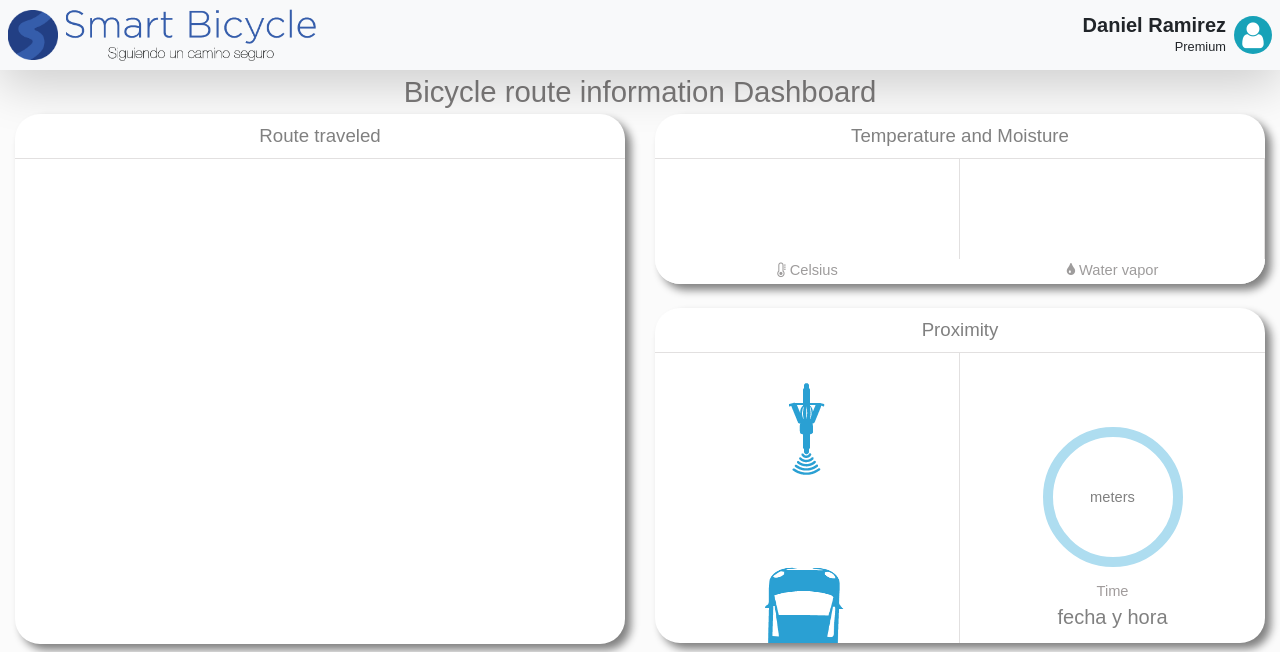
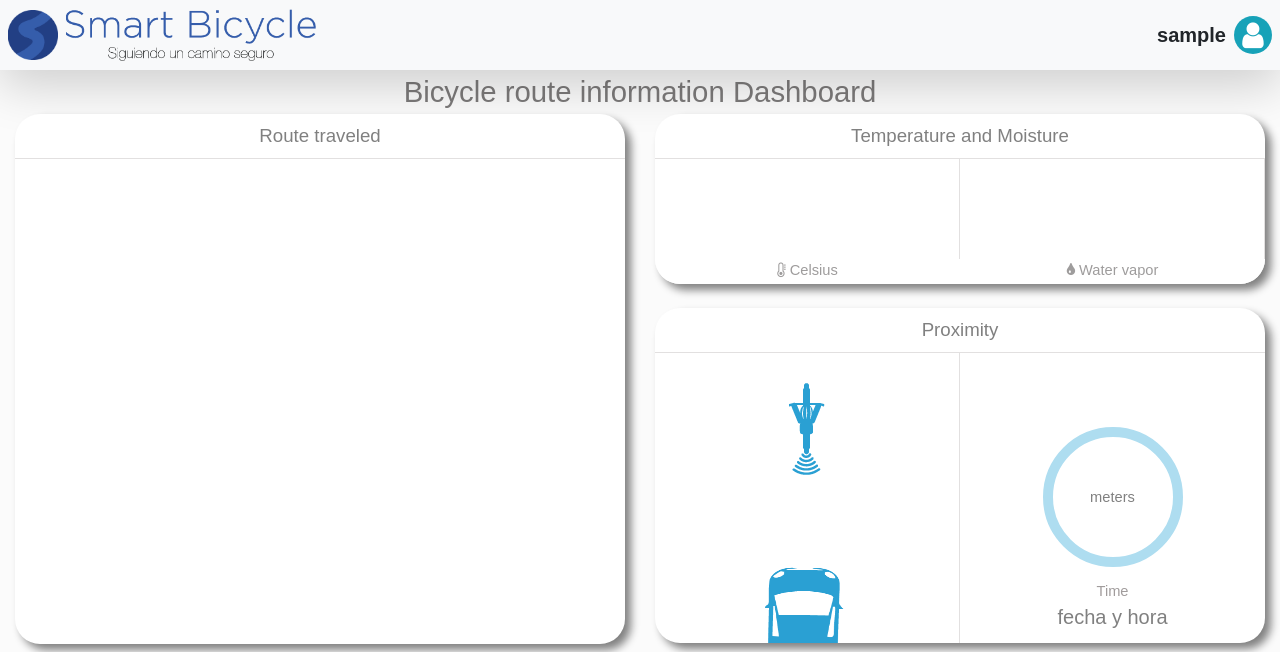
Before and after one commit to karensanvel/smart-bicycle-arduino, a Laravel app: page /index in a window 1280 px wide. Shown: the top 652 px of the page. Run offline with Laravel 8, Linux system fonts and the light colour scheme; the visitor is signed in with stand-in values (Sample User, id 1); data that the repository does not hold is empty; style sheets or scripts are compiled from the project's sources; some libraries are stand-ins or nearby versions.

Commit message:
detalles de interfaz de usuario

```diff
--- a/resources/views/index.blade.php
+++ b/resources/views/index.blade.php
@@ -65,7 +65,7 @@
 
 <script type="text/javascript">
     $(document).ready(function() {
-        setTimeout(() => {
+        setInterval(() => {
             loadDashboard();
         }, 1000);
 
--- a/resources/views/layout/index.blade.php
+++ b/resources/views/layout/index.blade.php
@@ -49,8 +49,8 @@
             <div class="d-flex justify-content-end align-items-center">
                 <div class="d-flex justify-content-end align-items-center">
                     <div class="d-flex flex-column justify-content-start align-items-end mr-2">
-                        <h5 class="mb-0 font-weight-bold">Daniel Ramirez</h5>
-                        <small class="text-right">Premium</small>
+                        <h5 class="mb-0 font-weight-bold">{{Auth::user()->username}}</h5>
+                        <small class="text-right">{{Auth::user()->numero->numero}}</small>
                     </div>
                     <span class="rounded-circle bg-info p-1 d-flex justify-content-center align-items-center" style="width: 38px;">
                         <i class="fa fa-user text-white" style="font-size: 30px;"></i>
```
